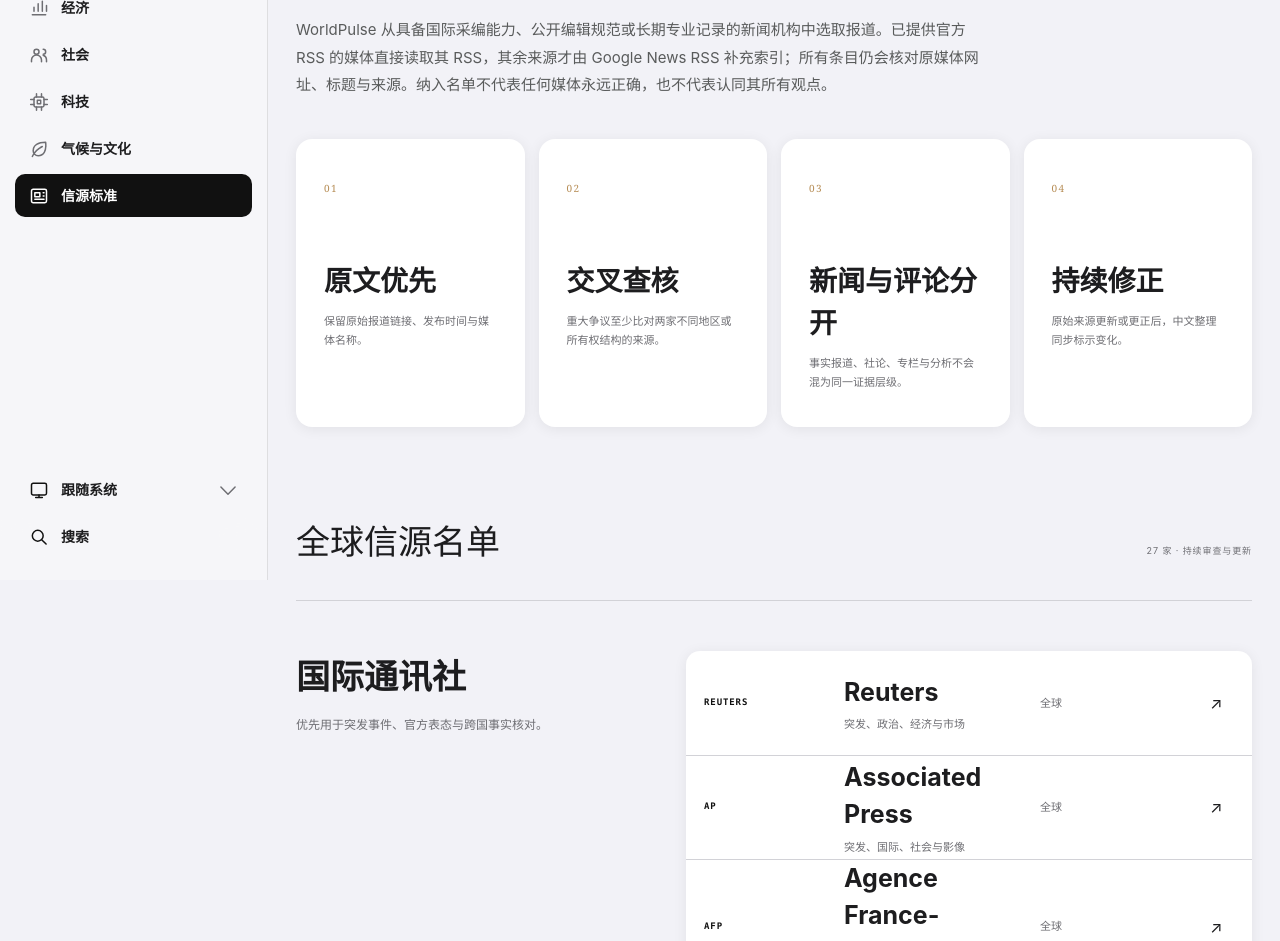
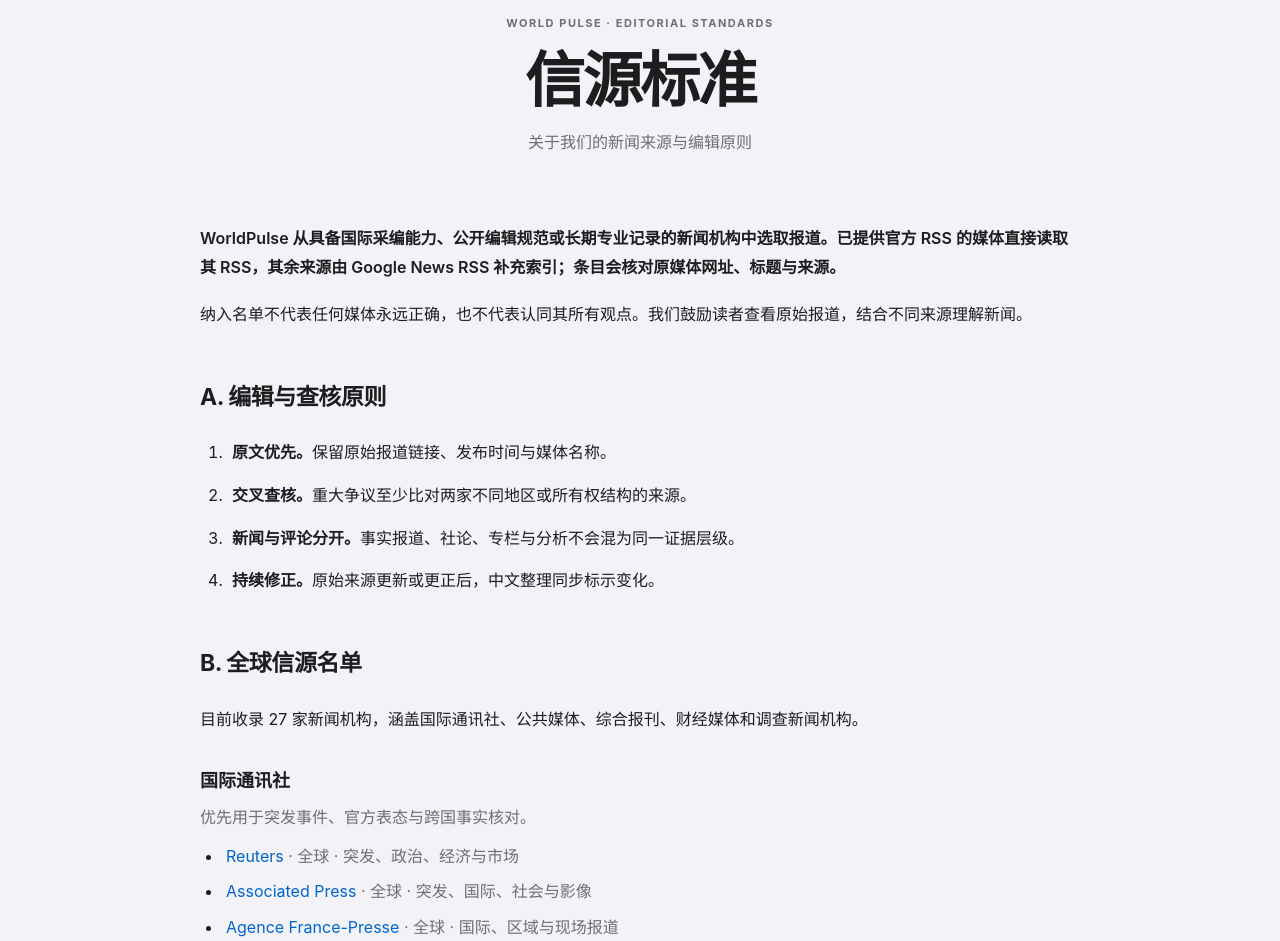
Before and after one commit to shengrui123/TechPulse, a Next.js app: page /sources in a window 1280 px wide. Shown: the part 220-1161 px from the top of the page. Built offline with nearby package versions, Linux system fonts and the light colour scheme.

Commit message:
Redesign source standards as a readable document

```diff
--- a/app/globals.css
+++ b/app/globals.css
@@ -4026,3 +4026,54 @@ html[data-theme="dark"] .story-back-button:hover { background: rgba(115,119,130,
 .story-summary p { margin: 0; color: var(--ink); font-family: var(--app-sans); font-size: 16px; line-height: 1.8; overflow-wrap: anywhere; }
 html[data-theme="dark"] .story-summary { border-color: rgba(255,255,255,.08); background: rgba(255,255,255,.055); }
 @media (max-width: 760px) { .story-summary { padding: 18px; margin-bottom: 25px; } }
+/* Sources standards: a clear, document-style reading experience. */
+body:has(.sources-page) { padding-left: 0; }
+body:has(.sources-page) .site-header { position: relative; width: 100%; background: var(--paper); border: 0; backdrop-filter: none; }
+body:has(.sources-page) .header-row { width: min(980px, calc(100% - 48px)); min-height: 66px; margin: auto; padding: 0; justify-content: flex-start; }
+body:has(.sources-page) .brand { font-size: 20px; }
+body:has(.sources-page) .desktop-nav { position: relative; inset: auto; width: 100%; overflow: visible; border: 0; border-bottom: 1px solid var(--line); background: var(--paper); backdrop-filter: none; }
+body:has(.sources-page) .nav-inner { width: min(980px, calc(100% - 48px)); min-height: 0; margin: auto; padding: 0 0 12px; display: flex; flex-direction: row; align-items: center; gap: 4px; }
+body:has(.sources-page) .nav-inner a { width: auto; padding: 8px 11px; border-radius: 20px; white-space: nowrap; font-size: 13px; }
+body:has(.sources-page) .nav-inner a::before, body:has(.sources-page) .nav-icon { display: none; }
+body:has(.sources-page) .nav-inner a.is-active { background: rgba(128,128,128,.15); color: var(--ink); }
+body:has(.sources-page) .nav-theme-toggle, body:has(.sources-page) .nav-search-link { width: auto; min-height: 34px; margin: 0; padding: 7px 9px; }
+body:has(.sources-page) .nav-theme-toggle { margin-left: auto; }
+.sources-page { min-height: 70vh; background: var(--paper); }
+.sources-document { width: min(980px, calc(100% - 48px)); margin: auto; padding: 0 0 100px; }
+.sources-breadcrumb { display: flex; gap: 12px; align-items: center; padding-top: 24px; color: var(--muted); font-size: 13px; }
+.sources-breadcrumb a { color: inherit; text-decoration: none; }
+.sources-breadcrumb a:hover { text-decoration: underline; }
+.sources-document-header { padding: 76px 0 70px; text-align: center; }
+.sources-document-header > p:first-child { margin: 0 0 16px; color: var(--muted); font-size: 11px; font-weight: 700; letter-spacing: .14em; }
+.sources-document-header h1 { margin: 0; color: var(--ink); font-family: var(--app-display); font-size: clamp(42px, 5vw, 60px); font-weight: 750; line-height: 1.12; letter-spacing: -.04em; }
+.sources-document-subtitle { margin: 16px 0 0; color: var(--muted); font-size: 16px; }
+.sources-document-body { max-width: 880px; margin: 0 auto; color: var(--ink); font-family: var(--app-sans); font-size: 16px; line-height: 1.8; }
+.sources-document-body p { margin: 0 0 18px; }
+.sources-document-body .sources-intro { font-weight: 600; }
+.sources-document-section { margin-top: 48px; }
+.sources-document-section h2 { margin: 0 0 20px; font-size: 23px; font-weight: 740; letter-spacing: -.02em; }
+.sources-principles-list { padding-left: 27px; margin: 0; }
+.sources-principles-list li { padding-left: 5px; margin-bottom: 14px; }
+.sources-text-group { margin-top: 32px; }
+.sources-text-group h3 { margin: 0 0 5px; font-size: 18px; font-weight: 700; }
+.sources-text-group > p { margin-bottom: 10px; color: var(--muted); }
+.sources-text-group ul { margin: 0; padding-left: 23px; }
+.sources-text-group li { margin: 7px 0; padding-left: 3px; }
+.sources-text-group a { color: #06c; text-decoration: none; }
+.sources-text-group a:hover { text-decoration: underline; }
+.sources-text-group li span { color: var(--muted); }
+html[data-theme="dark"] .sources-text-group a { color: #80baff; }
+@media (max-width: 760px) {
+  body:has(.sources-page) .site-header { position: sticky; top: 0; }
+  body:has(.sources-page) .header-row { width: calc(100% - 32px); min-height: 58px; justify-content: space-between; }
+  body:has(.sources-page) .header-actions { display: flex; }
+  body:has(.sources-page) .desktop-nav { position: relative; overflow-x: auto; }
+  body:has(.sources-page) .nav-inner { width: max-content; min-height: 0; padding: 0 16px 10px; }
+  body:has(.sources-page) .nav-inner a { display: flex; padding: 8px 11px; }
+  body:has(.sources-page) .nav-theme-toggle, body:has(.sources-page) .nav-search-link { display: none; }
+  .sources-document { width: calc(100% - 36px); padding-bottom: 65px; }
+  .sources-document-header { padding: 55px 0 45px; }
+  .sources-document-section { margin-top: 38px; }
+}
+.sources-principles-list { list-style: decimal; }
+.sources-text-group ul { list-style: disc; }
--- a/app/sources/page.tsx
+++ b/app/sources/page.tsx
@@ -21,63 +21,35 @@ export default function SourcesPage() {
     <>
       <SiteHeader />
       <main className="sources-page">
-        <header className="page-shell sources-hero">
-          <p className="eyebrow">EDITORIAL SOURCES · {trustedSources.length}</p>
-          <h1>可信不是标签，而是一套可以检查的过程。</h1>
-          <p>
-            WorldPulse
-            从具备国际采编能力、公开编辑规范或长期专业记录的新闻机构中选取报道。已提供官方 RSS
-            的媒体直接读取其 RSS，其余来源才由 Google News RSS
-            补充索引；所有条目仍会核对原媒体网址、标题与来源。纳入名单不代表任何媒体永远正确，也不代表认同其所有观点。
-          </p>
+        <div className="sources-document">
+          <nav className="sources-breadcrumb" aria-label="面包屑"><a href="/">首页</a><span>/</span><span>信源标准</span></nav>
+          <header className="sources-document-header">
+            <p>WORLD PULSE · EDITORIAL STANDARDS</p>
+            <h1>信源标准</h1>
+            <p className="sources-document-subtitle">关于我们的新闻来源与编辑原则</p>
           </header>
-
-        <section className="source-principles">
-          <div className="page-shell principle-grid">
-            {principles.map(([number, title, description]) => (
-              <article key={number}>
-                <span>{number}</span>
-                <h2>{title}</h2>
-                <p>{description}</p>
-              </article>
-            ))}
-          </div>
+          <article className="sources-document-body">
+            <p className="sources-intro">WorldPulse 从具备国际采编能力、公开编辑规范或长期专业记录的新闻机构中选取报道。已提供官方 RSS 的媒体直接读取其 RSS，其余来源由 Google News RSS 补充索引；条目会核对原媒体网址、标题与来源。</p>
+            <p>纳入名单不代表任何媒体永远正确，也不代表认同其所有观点。我们鼓励读者查看原始报道，结合不同来源理解新闻。</p>
+            <section className="sources-document-section" id="principles">
+              <h2>A. 编辑与查核原则</h2>
+              <ol className="sources-principles-list">
+                {principles.map(([number, title, description]) => <li key={number}><strong>{title}。</strong>{description}</li>)}
+              </ol>
             </section>
-
-        <section className="page-shell source-directory">
-          <div className="section-heading">
-            <h2>全球信源名单</h2>
-            <span>{trustedSources.length} 家 · 持续审查与更新</span>
-          </div>
-
+            <section className="sources-document-section" id="directory">
+              <h2>B. 全球信源名单</h2>
+              <p>目前收录 {trustedSources.length} 家新闻机构，涵盖国际通讯社、公共媒体、综合报刊、财经媒体和调查新闻机构。</p>
               {sourceGroups.map((group) => (
-            <section className="source-group" id={group.id} key={group.id}>
-              <header>
-                <h2>{group.title}</h2>
+                <section className="sources-text-group" id={group.id} key={group.id}>
+                  <h3>{group.title}</h3>
                   <p>{group.description}</p>
-              </header>
-              <div className="source-list">
-                {group.sources.map((source) => (
-                  <a
-                    href={source.url}
-                    target="_blank"
-                    rel="noreferrer"
-                    className="source-item"
-                    key={source.name}
-                  >
-                    <strong>{source.shortName}</strong>
-                    <div>
-                      <h3>{source.name}</h3>
-                      <p>{source.focus}</p>
-                    </div>
-                    <span>{source.region}</span>
-                    <i aria-hidden="true">↗</i>
-                  </a>
-                ))}
-              </div>
+                  <ul>{group.sources.map((source) => <li key={source.name}><a href={source.url} target="_blank" rel="noreferrer">{source.name}</a><span> · {source.region} · {source.focus}</span></li>)}</ul>
                 </section>
               ))}
             </section>
+          </article>
+        </div>
       </main>
       <SiteFooter />
     </>
```
Lines whose indentation alone changed are shown as unchanged.
